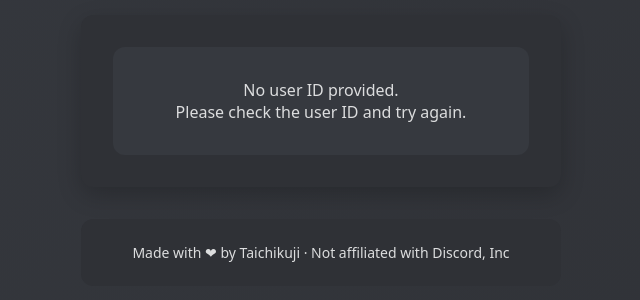
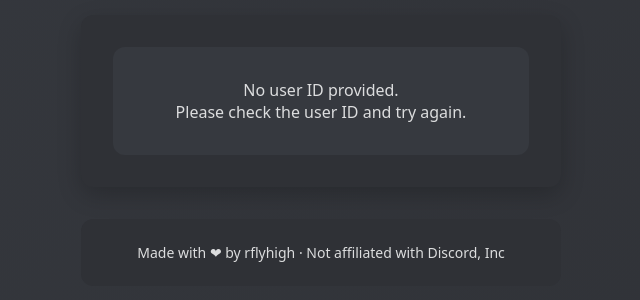
Before and after one commit to rflyhigh/discordid, a plain HTML site: page index.html in a window 1280 px wide. Shown: the part 250-550 px from the top of the page, 319-959 px from the left. Drawn offline with Linux system fonts and the light colour scheme.

Commit message:
Update index.html

```diff
--- a/index.html
+++ b/index.html
@@ -215,7 +215,7 @@
         </div>
     </div>
     <footer>
-        <span>Made with ❤ by Taichikuji</span>
+        <span>Made with ❤ by rflyhigh</span>
         <span> · Not affiliated with Discord, Inc</span>
     </footer>
 
```
